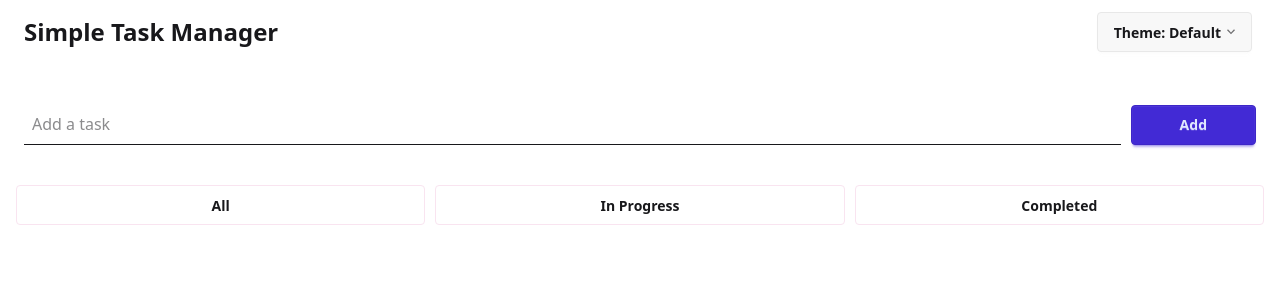
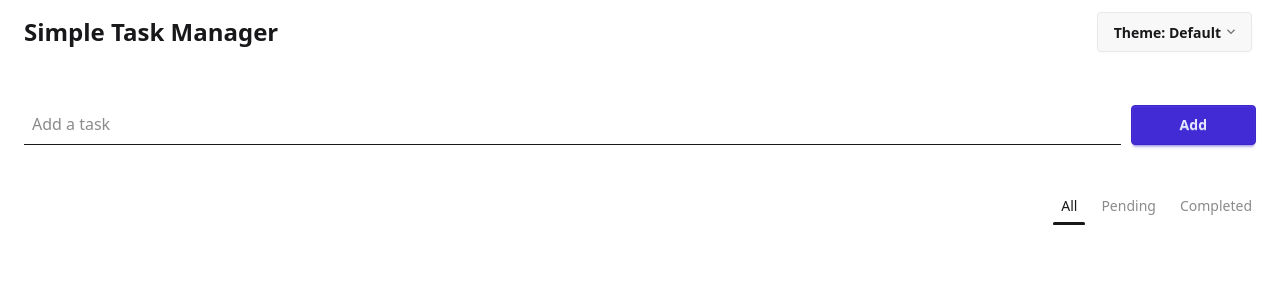
Before and after one commit to 99lash/Simple-Task-Manager, a Vue app: page / in a window 1280 px wide. Shown: the top 300 px of the page. Built offline with nearby package versions, Linux system fonts and the light colour scheme.

Commit message:
enhance task filter ui

```diff
--- a/src/components/TaskFilter.vue
+++ b/src/components/TaskFilter.vue
@@ -4,7 +4,7 @@ export default {
     return {
       taskStatus: {
         all: 'all',
-        inProgress: 'in progress',
+        pending: 'pending',
         completed: 'completed',
       },
     }
@@ -18,24 +18,30 @@ export default {
 </script>
 
 <template>
-  <div className="flex items-center gap-2.5">
-    <div
-      class="btn btn-ghost border-secondary-content rounded-sm flex-1"
+  <div className="tabs tabs-border justify-end">
+    <input
+      className="tab"
+      type="radio"
+      name="options"
+      aria-label="All"
+      checked
       @click="getSelectedFilter(taskStatus.all)"
-    >
-      All
-    </div>
-    <div
-      class="btn btn-ghost border-secondary-content rounded-sm flex-1"
-      @click="getSelectedFilter(taskStatus.inProgress)"
-    >
-      In Progress
-    </div>
-    <div
-      class="btn btn-ghost border-secondary-content rounded-sm flex-1"
+    />
+    <!-- <div className="divider divider-horizontal"></div> -->
+    <input
+      className="tab"
+      type="radio"
+      name="options"
+      aria-label="Pending"
+      @click="getSelectedFilter(taskStatus.pending)"
+    />
+    <!-- <div className="divider divider-horizontal"></div> -->
+    <input
+      className="tab"
+      type="radio"
+      name="options"
+      aria-label="Completed"
       @click="getSelectedFilter(taskStatus.completed)"
-    >
-      Completed
-    </div>
+    />
   </div>
 </template>
```
